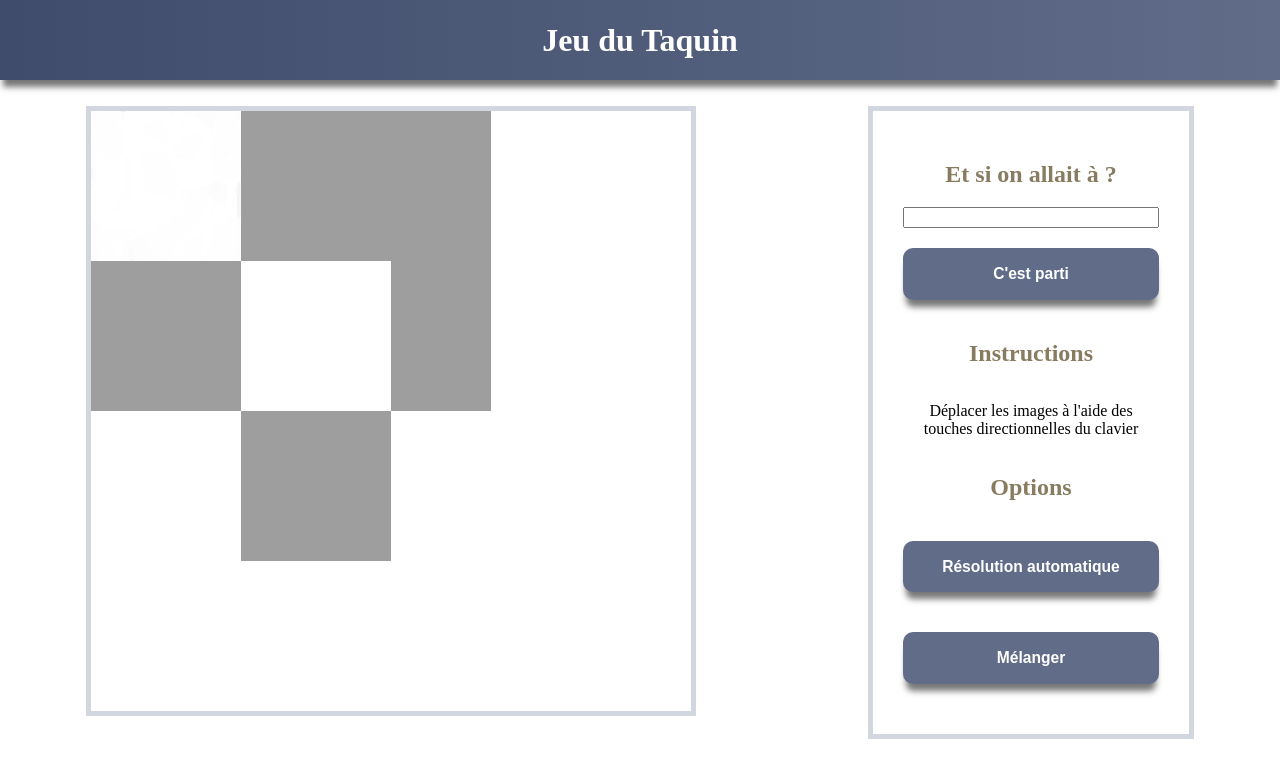
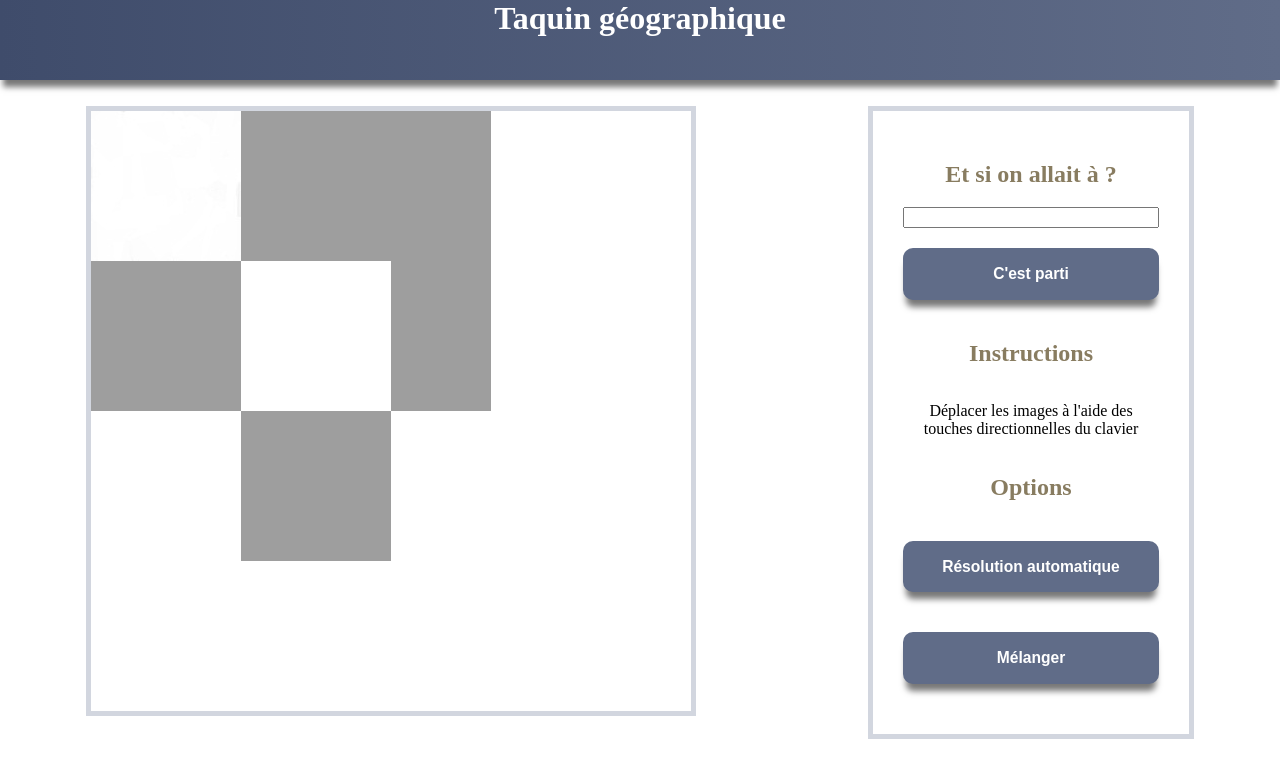
Before and after one commit to keldaan-ag/EF-49-Taquin, a plain HTML site: page index.html in a window 1280 px wide. Drawn offline with nearby package versions, Linux system fonts and the light colour scheme.

Commit message:
modification mineure (titre etc..)

```diff
--- a/css/style.css
+++ b/css/style.css
@@ -32,7 +32,6 @@ canvas{
 
 header{
   display:flex;
-  flex-direction:column;
   justify-content: center;
 	width:100%;
 	height:10%;
--- a/index.html
+++ b/index.html
@@ -8,7 +8,7 @@
   </head>
   <body>
     <header>
-    	<h1>Jeu du Taquin</h1>
+    	<h1>Taquin géographique</h1>
     </header>
     <div class="wrap">
         <canvas id = "canvas" width = "600" height = "600"></canvas>
```
